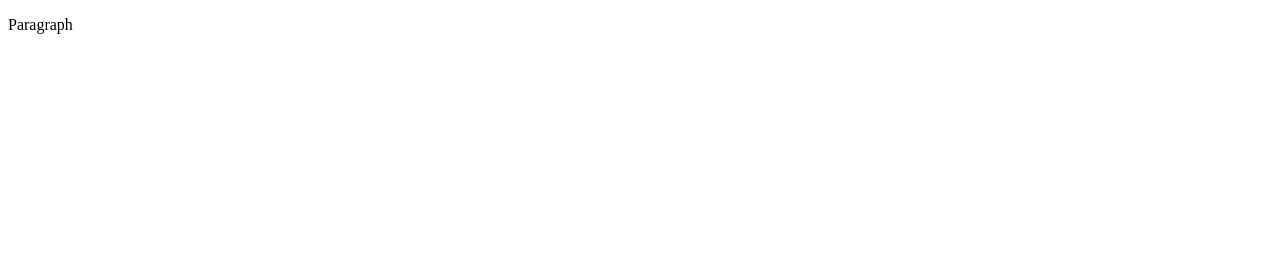
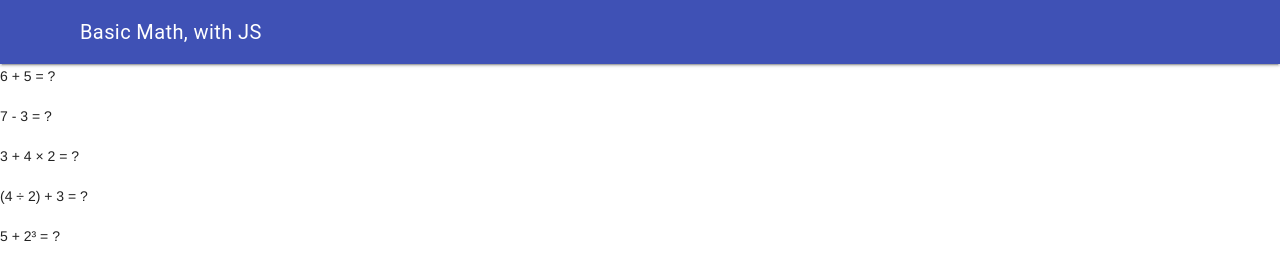
Before and after one commit to MTHS-ICS2O-2-2022/ICS2O-Unit-2-02-william-simard, a plain HTML site: page index.html in a window 1280 px wide. Drawn offline with nearby package versions, Linux system fonts and the light colour scheme.

Commit message:
changed index and jave script

```diff
--- a/index.html
+++ b/index.html
@@ -1,9 +1,48 @@
 <!DOCTYPE html>
-<html>
-  <head>
-    <title>Title</title>
-  </head>
-  <body>
-    <p>Paragraph</p>
-  </body>
+<!-- ICS2O-Unit2-02-HTML -->
+<html lang="en-ca">
+<head>
+  <meta charset="utf-8" />
+  <meta name="description" content="Basic Math, with JS" />
+  <meta name="keywords" content="mths, ics2o" />
+  <meta name="author" content="Mr. Coxall" />
+  <meta name="viewport" content="width=device-width, initial-scale=1.0" />
+  <link rel="apple-touch-icon" sizes="180x180" href="apple-touch-icon.png">
+  <link rel="icon" type="image/png" sizes="32x32" href="favicon-32x32.png">
+  <link rel="icon" type="image/png" sizes="16x16" href="favicon-16x16.png">
+  <link rel="manifest" href="site.webmanifest">
+  <link rel="stylesheet" href="https://fonts.googleapis.com/icon?family=Material+Icons" />
+  <link rel="stylesheet" href="https://code.getmdl.io/1.3.0/material.indigo-pink.min.css" />
+  <link rel="stylesheet" href="./css/style.css">
+  <title>Basic Math, with JS</title>
+</head>
+<body>
+  <script defer src="https://code.getmdl.io/1.3.0/material.min.js"></script>
+  <script src="./js/script.js"></script>
+  <div class="mdl-layout mdl-js-layout mdl-layout--fixed-header">
+    <header class="mdl-layout__header">
+      <div class="mdl-layout__header-row">
+        <span class="mdl-layout-title">Basic Math, with JS</span>
+      </div>
+    </header>
+    <main class="mdl-layout__content">
+      <!-- basic text -->
+      <div id="add-math">
+        <p>6 + 5 = ?</p>
+      </div>
+      <div id="subtract-math">
+        <p>7 - 3 = ?</p>
+      </div>
+      <div id="multiply-math">
+        <p>3 + 4 × 2 = ?</p>
+      </div>
+      <div id="divide-math">
+        <p>(4 ÷ 2) + 3 = ?</p>
+      </div>
+      <div id="exponent-math">
+        <p>5 + 2³ = ?</p>
+      </div>
+    </main>
+  </div>
+</body>
 </html>
--- a/js/script.js
+++ b/js/script.js
@@ -3,3 +3,7 @@
 // Created by: Mr. Coxall
 // Created on: Sep 2020
 // This file contains the JS functions for index.html
+<button class="mdl-button mdl-js-button mdl-button--raised mdl-js-ripple-effect mdl-button--accent"
+  onclick="doMathClicked()">
+  Do math
+</button>
```
